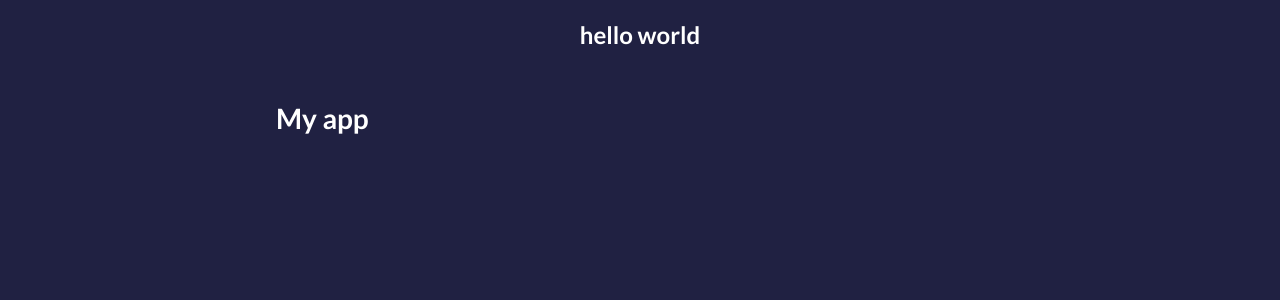
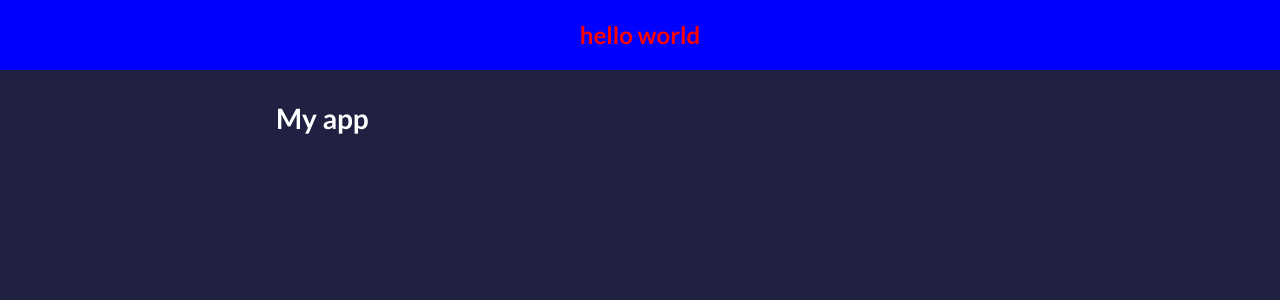
Before and after one commit to oliveroliverio/ud-brad-traversy-react-front-to-back-2022, a React (Create React App) app: page / in a window 1280 px wide. Shown: the top 300 px of the page. Built offline with nearby package versions, Linux system fonts and the light colour scheme.

Commit message:
01-inline styles

```diff
--- a/src/components/Header.js
+++ b/src/components/Header.js
@@ -2,7 +2,7 @@ import PropTypes from 'prop-types'
 
 function Header({ text }) {
 	return (
-		<header>
+		<header style={{backgroundColor: 'blue', color: 'red'}}>
 			<div className='container'>
 				<h2>{text}</h2>
 			</div>
```
